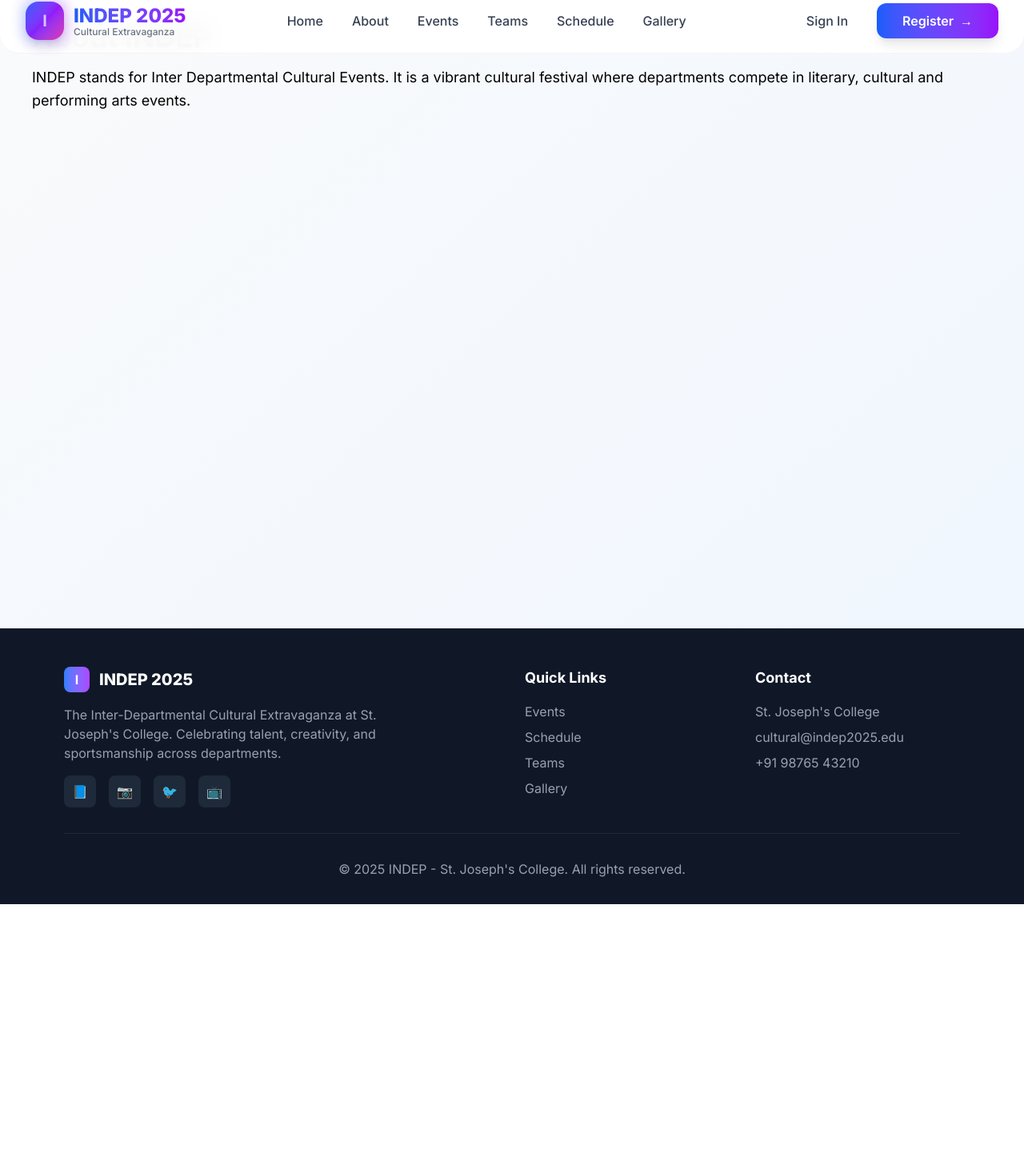
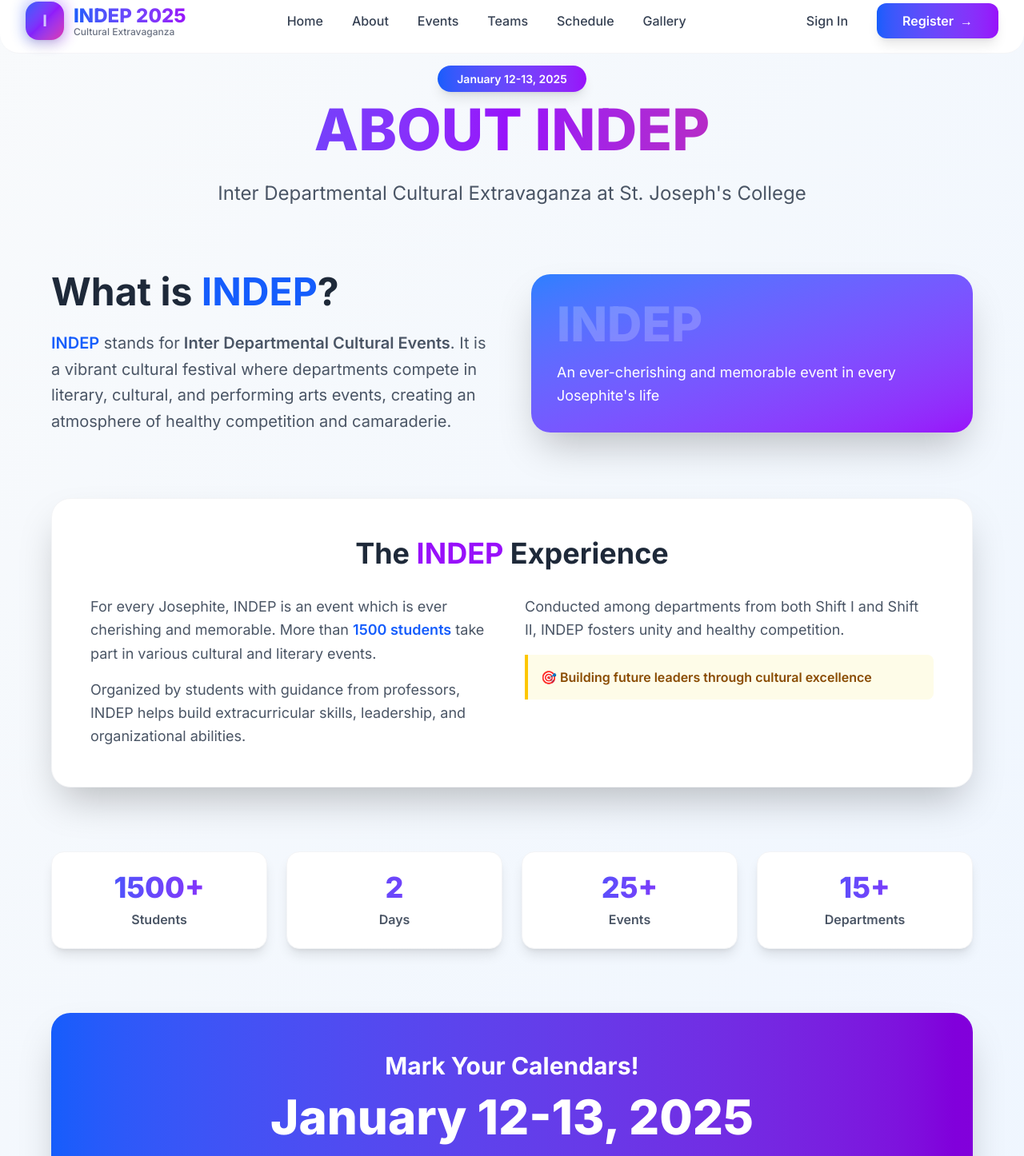
Before and after one commit to JWS-Technology/indep, a Next.js app: page /about in a window 1280 px wide. Shown: the part 14-1460 px from the top of the page at 80% size. Before the commit the page ends 1145 px from the top, so only its background shows below. Built offline with nearby package versions, Linux system fonts and the light colour scheme.

Commit message:
about page ui improved and some other details are updated

```diff
--- a/app/about/page.tsx
+++ b/app/about/page.tsx
@@ -1,11 +1,198 @@
+'use client';
+import { motion } from 'framer-motion';
+import { useInView } from 'react-intersection-observer';
+
 export default function About() {
+
+    const [ref1, inView1] = useInView({ triggerOnce: true, threshold: 0.3 });
+    const [ref2, inView2] = useInView({ triggerOnce: true, threshold: 0.3 });
+    const [ref3, inView3] = useInView({ triggerOnce: true, threshold: 0.3 });
+
+    const stats = [
+        { number: "1500+", label: "Students" },
+        { number: "2", label: "Days" },
+        { number: "25+", label: "Events" },
+        { number: "15+", label: "Departments" }
+    ];
+
     return (
-        <div className="px-10 py-10">
-            <h1 className="text-4xl font-bold mb-4">About INDEP</h1>
-            <p className="text-lg leading-relaxed">
-                INDEP stands for Inter Departmental Cultural Events. It is a vibrant cultural
-                festival where departments compete in literary, cultural and performing arts events.
-            </p>
+        <div className="min-h-screen bg-gradient-to-br from-slate-50 to-blue-50 py-20 px-4 sm:px-6 lg:px-8">
+
+            {/* HERO */}
+            <motion.section
+                initial={{ opacity: 0, y: 30 }}
+                animate={{ opacity: 1, y: 0 }}
+                transition={{ duration: 0.8 }}
+                className="text-center mb-20"
+            >
+                <div className="inline-block mb-4 pt-5">
+                    <span className="px-6 py-2 bg-gradient-to-r from-blue-600 to-purple-600 text-white rounded-full text-sm font-semibold shadow-lg">
+                        January 12-13, 2025
+                    </span>
+                </div>
+
+                <h1 className="text-5xl md:text-7xl font-black mb-6 bg-gradient-to-r from-blue-600 via-purple-600 to-pink-600 bg-clip-text text-transparent">
+                    ABOUT INDEP
+                </h1>
+
+                <p className="text-xl md:text-2xl text-gray-600 max-w-4xl mx-auto leading-relaxed">
+                    Inter Departmental Cultural Extravaganza at St. Joseph&apos;s College
+                </p>
+            </motion.section>
+
+
+            <div className="max-w-6xl mx-auto">
+
+                {/* WHAT IS INDEP */}
+                <motion.section
+                    ref={ref1}
+                    initial={{ opacity: 0 }}
+                    animate={inView1 ? { opacity: 1 } : { opacity: 0 }}
+                    transition={{ duration: 0.8 }}
+                    className="mb-20"
+                >
+                    <div className="grid lg:grid-cols-2 gap-12 items-center">
+                        <motion.div
+                            initial={{ opacity: 0, y: 40 }}
+                            animate={inView1 ? { opacity: 1, y: 0 } : {}}
+                            transition={{ duration: 0.8 }}
+                            className="space-y-6"
+                        >
+                            <h2 className="text-4xl md:text-5xl font-bold text-gray-800">
+                                What is <span className="text-blue-600">INDEP</span>?
+                            </h2>
+
+                            <p className="text-lg md:text-xl text-gray-600 leading-relaxed">
+                                <span className="font-semibold text-blue-600">INDEP</span> stands for
+                                <span className="font-semibold"> Inter Departmental Cultural Events</span>.
+                                It is a vibrant cultural festival where departments compete in literary,
+                                cultural, and performing arts events, creating an atmosphere of healthy
+                                competition and camaraderie.
+                            </p>
+                        </motion.div>
+
+                        <motion.div
+                            initial={{ opacity: 0, y: 40 }}
+                            animate={inView1 ? { opacity: 1, y: 0 } : {}}
+                            transition={{ duration: 0.8 }}
+                            className="relative"
+                        >
+                            <div className="bg-gradient-to-br from-blue-500 to-purple-600 rounded-3xl p-8 text-white shadow-2xl transform hover:scale-105 transition-transform duration-500">
+                                <div className="text-6xl font-black mb-4 opacity-20">INDEP</div>
+                                <p className="text-lg leading-relaxed relative z-10">
+                                    An ever-cherishing and memorable event in every Josephite&apos;s life
+                                </p>
+                            </div>
+                        </motion.div>
+                    </div>
+                </motion.section>
+
+
+                {/* EXPERIENCE */}
+                <motion.section
+                    ref={ref2}
+                    initial={{ opacity: 0 }}
+                    animate={inView2 ? { opacity: 1 } : { opacity: 0 }}
+                    transition={{ duration: 0.8 }}
+                    className="mb-20"
+                >
+                    <div className="bg-white rounded-3xl shadow-2xl p-8 md:p-12 border border-gray-100">
+                        <motion.div
+                            initial={{ opacity: 0, y: 40 }}
+                            animate={inView2 ? { opacity: 1, y: 0 } : {}}
+                            transition={{ duration: 0.8 }}
+                        >
+                            <h3 className="text-3xl md:text-4xl font-bold text-gray-800 mb-8 text-center">
+                                The <span className="text-purple-600">INDEP</span> Experience
+                            </h3>
+
+                            <div className="grid md:grid-cols-2 gap-8">
+
+                                <div className="space-y-4">
+                                    <p className="text-lg text-gray-600 leading-relaxed">
+                                        For every Josephite, INDEP is an event which is ever cherishing and
+                                        memorable. More than <span className="font-semibold text-blue-600">
+                                            1500 students</span> take part in various cultural and literary events.
+                                    </p>
+
+                                    <p className="text-lg text-gray-600 leading-relaxed">
+                                        Organized by students with guidance from professors, INDEP helps build
+                                        extracurricular skills, leadership, and organizational abilities.
+                                    </p>
+                                </div>
+
+                                <div className="space-y-4">
+                                    <p className="text-lg text-gray-600 leading-relaxed">
+                                        Conducted among departments from both Shift I and Shift II, INDEP fosters
+                                        unity and healthy competition.
+                                    </p>
+
+                                    <div className="bg-yellow-50 border-l-4 border-yellow-400 p-4 rounded-r-lg">
+                                        <p className="text-yellow-800 font-semibold">
+                                            🎯 Building future leaders through cultural excellence
+                                        </p>
+                                    </div>
+                                </div>
+
+                            </div>
+                        </motion.div>
+                    </div>
+                </motion.section>
+
+
+                {/* STATS */}
+                <motion.section
+                    ref={ref3}
+                    initial={{ opacity: 0 }}
+                    animate={inView3 ? { opacity: 1 } : { opacity: 0 }}
+                    transition={{ duration: 0.8 }}
+                    className="mb-20"
+                >
+                    <div className="grid grid-cols-2 md:grid-cols-4 gap-6">
+
+                        {stats.map((stat, index) => (
+                            <motion.div
+                                key={stat.label}
+                                initial={{ opacity: 0, scale: 0.8 }}
+                                animate={inView3 ? { opacity: 1, scale: 1 } : {}}
+                                transition={{ duration: 0.6, delay: index * 0.2 }}
+                                className="bg-white rounded-2xl p-6 text-center shadow-lg border border-gray-100 hover:shadow-xl transition-all duration-300"
+                            >
+                                <div className="text-3xl md:text-4xl font-black bg-gradient-to-r from-blue-600 to-purple-600 bg-clip-text text-transparent">
+                                    {stat.number}
+                                </div>
+                                <div className="text-gray-600 font-semibold mt-2">{stat.label}</div>
+                            </motion.div>
+                        ))}
+
+                    </div>
+                </motion.section>
+
+
+                {/* DATE HIGHLIGHT */}
+                <motion.section
+                    initial={{ opacity: 0, y: 30 }}
+                    whileInView={{ opacity: 1, y: 0 }}
+                    transition={{ duration: 0.8 }}
+                    viewport={{ once: true }}
+                    className="text-center"
+                >
+                    <div className="bg-gradient-to-r from-blue-600 to-purple-700 rounded-3xl p-8 md:p-12 text-white shadow-2xl">
+                        <h3 className="text-2xl md:text-3xl font-bold mb-4">
+                            Mark Your Calendars!
+                        </h3>
+
+                        <div className="text-4xl md:text-6xl font-black mb-4">
+                            January 12-13, 2025
+                        </div>
+
+                        <p className="text-xl opacity-90">
+                            Get ready for two days of cultural excellence, creativity, and competition!
+                        </p>
+                    </div>
+                </motion.section>
+
+            </div>
         </div>
     );
 }
--- a/package.json
+++ b/package.json
@@ -10,11 +10,13 @@
   },
   "dependencies": {
     "bcryptjs": "^3.0.3",
+    "framer-motion": "^12.23.24",
     "lucide-react": "^0.554.0",
     "mongoose": "^9.0.0",
     "next": "16.0.3",
     "react": "19.2.0",
-    "react-dom": "19.2.0"
+    "react-dom": "19.2.0",
+    "react-intersection-observer": "^10.0.0"
   },
   "devDependencies": {
     "@tailwindcss/postcss": "^4",
```
Also changed, not shown: 1 other file (tests, documents, lock files or other folders).
